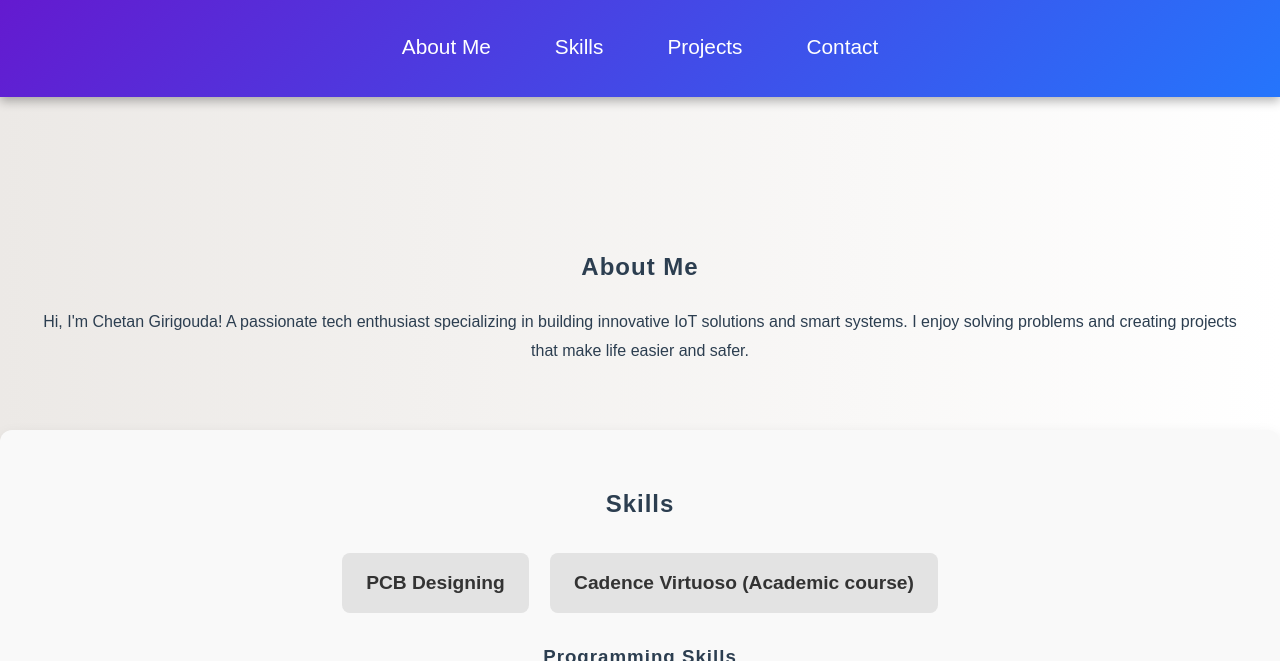
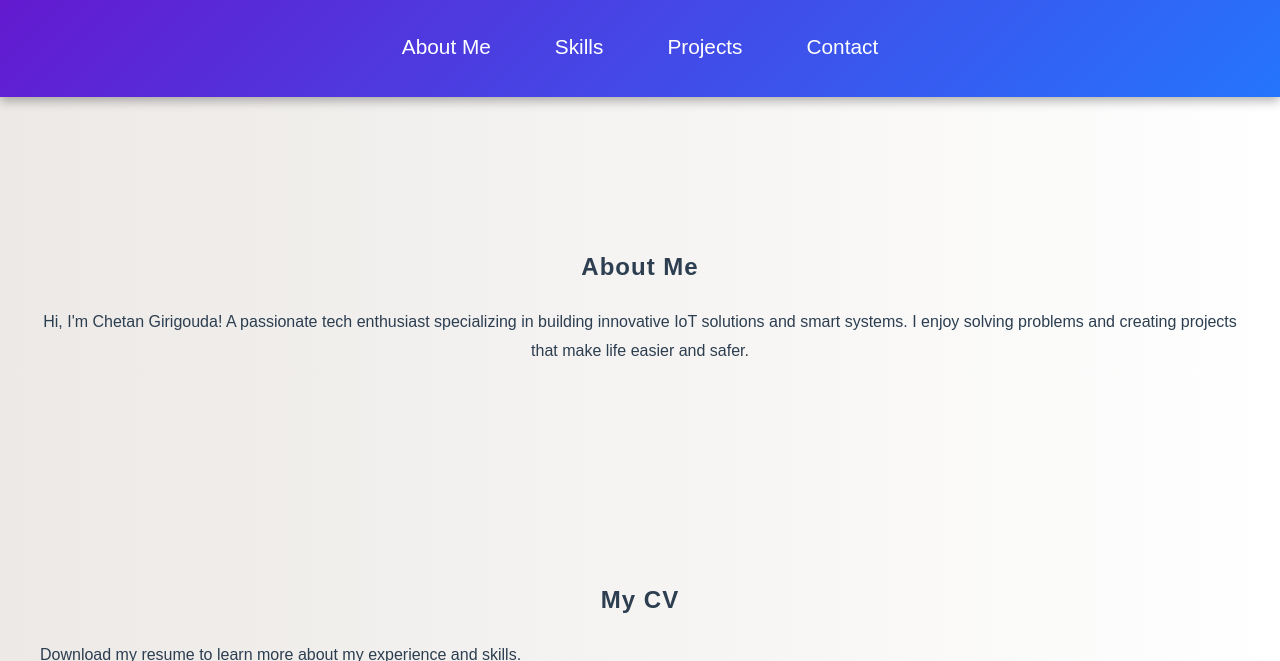
Before and after one commit to ChetanGirigouda/chetan-Girigouda, a plain HTML site: page index.html in a window 1280 px wide. Shown: the part 139-800 px from the top of the page. Drawn offline with Linux system fonts and the light colour scheme.

Commit message:
Update index.html

```diff
--- a/index.html
+++ b/index.html
@@ -32,6 +32,14 @@
             <p>Hi, I'm Chetan Girigouda! A passionate tech enthusiast specializing in building innovative IoT solutions and smart systems. I enjoy solving problems and creating projects that make life easier and safer.</p>
         </div>
     </section>
+    <!-- CV Section -->
+<section id="cv" class="section">
+    <div class="container">
+        <h2>My CV</h2>
+        <p>Download my resume to learn more about my experience and skills.</p>
+        <a href="chetan-resume.pdf" download class="cv-button">Download CV</a>
+    </div>
+</section>
 
     <!-- Skills Section -->
     <section id="skills" class="section">
```
